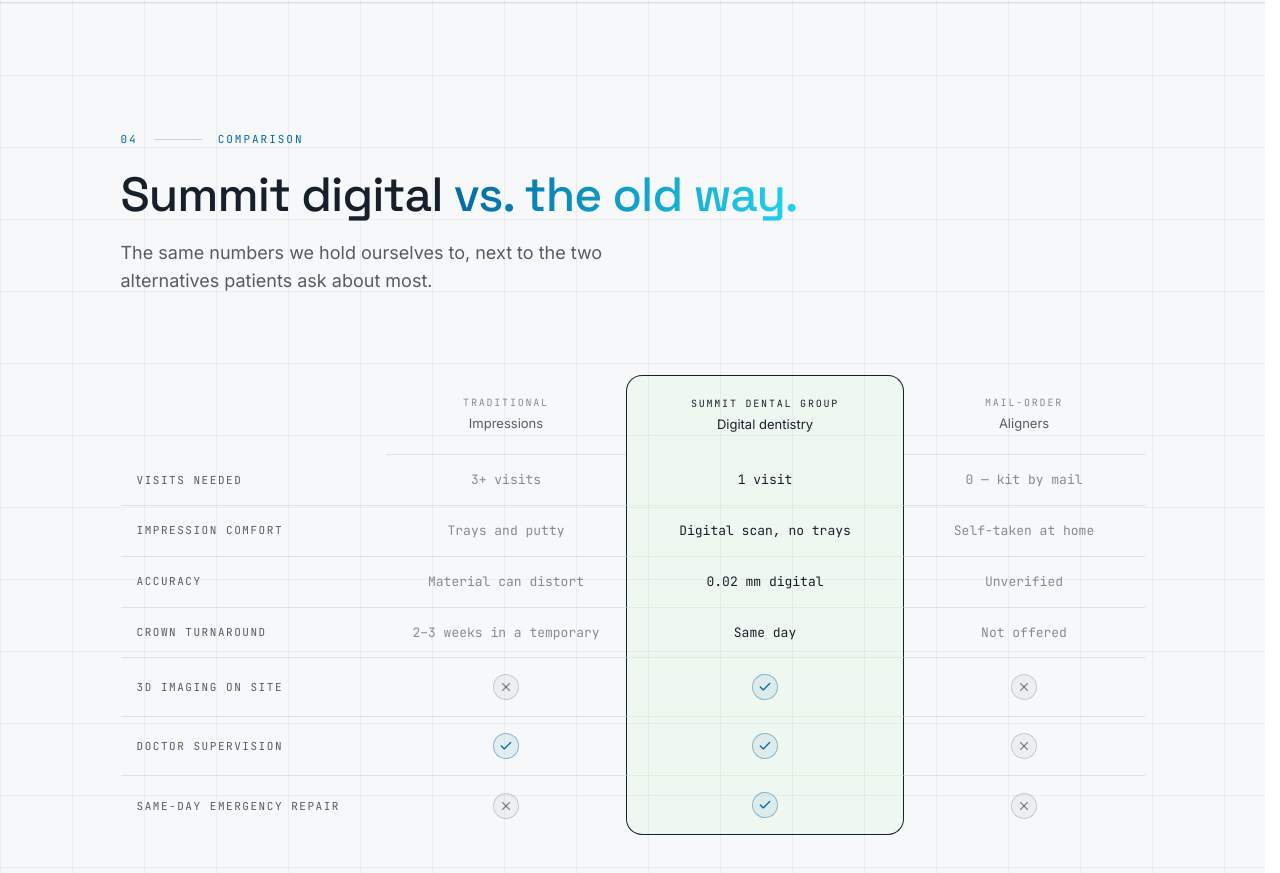
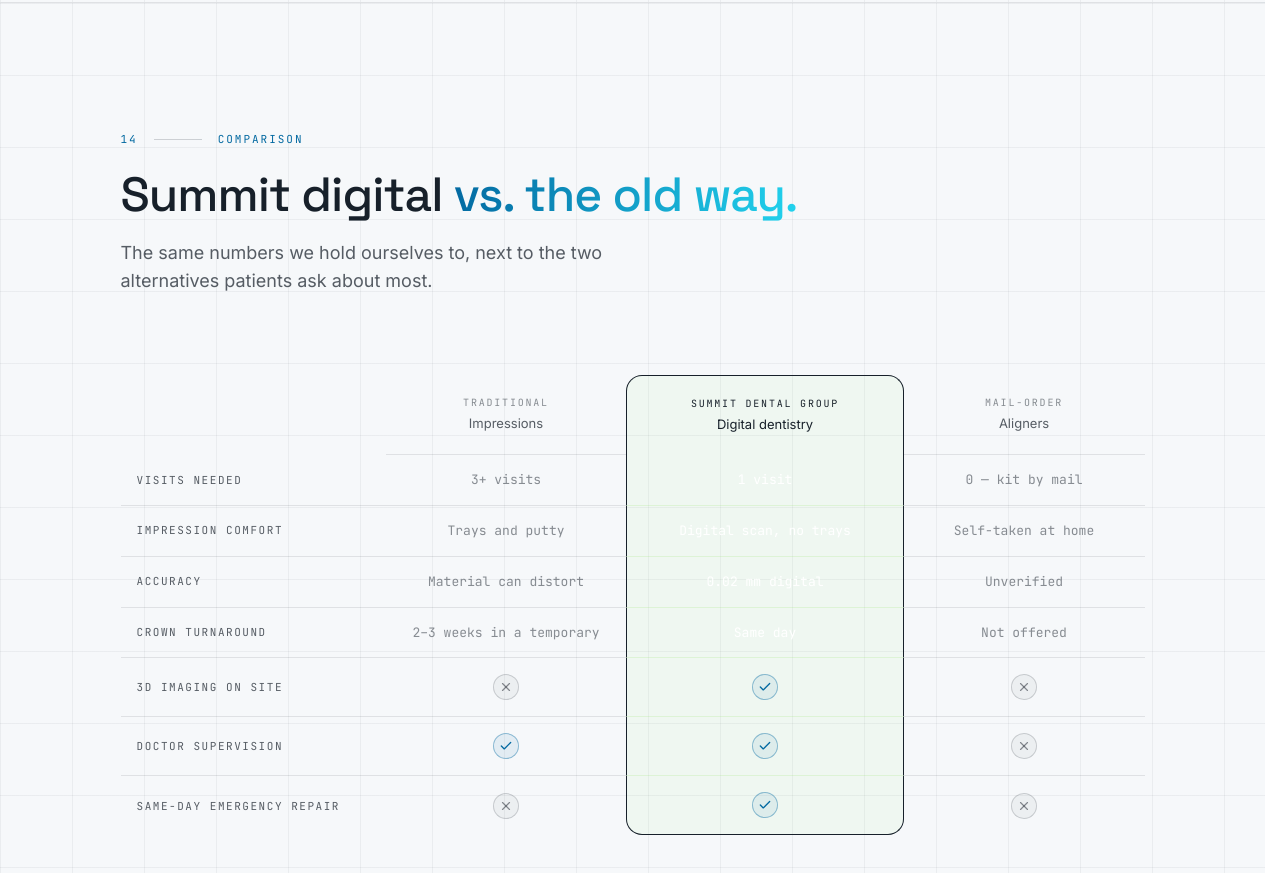
Before and after one commit to Sarahlunt6/templates.opkie, a Next.js app: page /t2 in a window 1280 px wide. Shown: the part 5120-5993 px from the top of the page. Built offline with nearby package versions, Linux system fonts and the light colour scheme.

Commit message:
Update T2Compare.tsx

```diff
--- a/app/(templates)/t2/components/T2Compare.tsx
+++ b/app/(templates)/t2/components/T2Compare.tsx
@@ -6,10 +6,12 @@ import { SectionHeader } from "./T2Kit";
 import { practice, bookingHref, EASE } from "./t2-lib";
 
 /* ────────────────────────────────────────────────────────────────
-   Compare — flagship-launch comparison table. The center column
-   (this practice) is highlighted in volt; the flanking columns —
-   traditional impressions and mail-order aligners — sit in dim
-   text. Boolean rows use volt check circles vs. dim x circles.
+   Compare — flagship comparison table, and THE deliberate dark
+   moment on the porcelain page. The center column (this practice)
+   is a graphite panel with white text and scan-blue glowing checks
+   — a radiograph on a lightbox. The flanking columns — traditional
+   impressions and mail-order aligners — stay light with dim text
+   and blue-ink check circles vs. dim x circles.
    ──────────────────────────────────────────────────────────────── */
 
 type Verdict = boolean;
@@ -82,7 +84,7 @@ function CellContent({ value, highlight }: { value: Cell; highlight?: boolean })
   return (
     <span
       className={`t2p-mono text-[0.75rem] md:text-[0.8125rem] leading-snug ${
-        highlight ? "text-[var(--t2p-volt)]" : "text-[var(--t2p-text-50)]"
+        highlight ? "text-white" : "text-[var(--t2p-text-50)]"
       }`}
     >
       {value}
@@ -98,7 +100,7 @@ export default function T2Compare() {
       <div className="t2p-blueprint absolute inset-0 pointer-events-none" aria-hidden="true" />
       <div className="relative max-w-5xl mx-auto">
         <SectionHeader
-          index="04"
+          index="14"
           label="Comparison"
           title={
             <>
```
